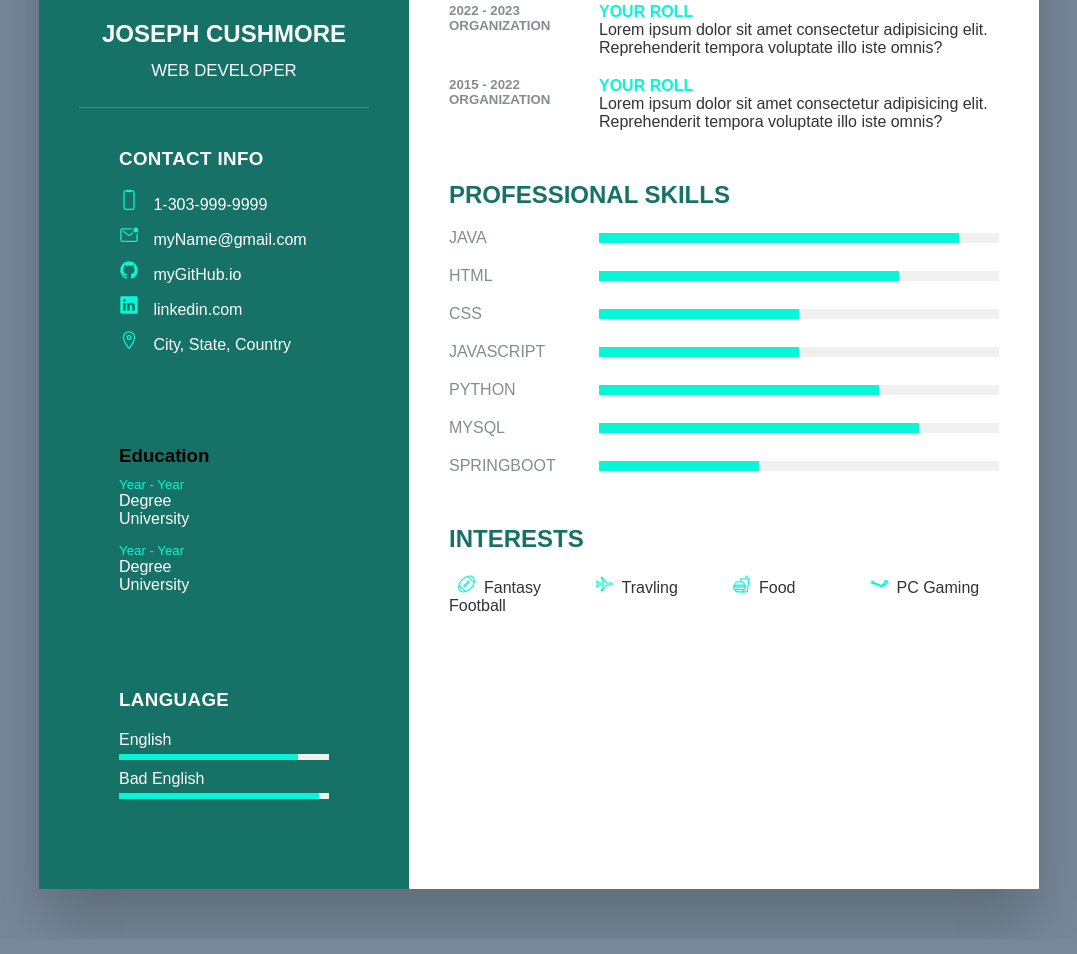
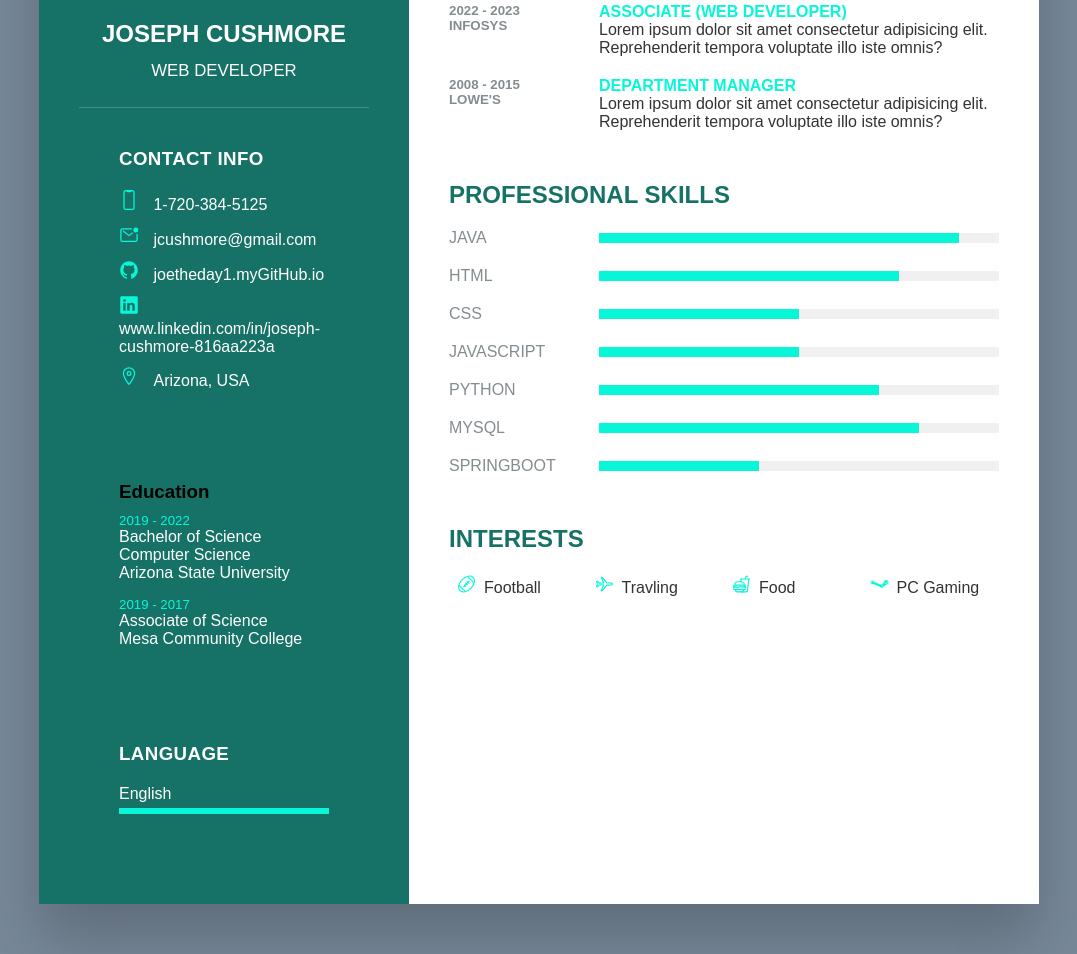
Before and after one commit to joetheday1/joetheday1.github.io, a plain HTML site: page index.html in a window 1280 px wide. Shown: the part 367-1321 px from the top of the page, without its empty margins (101-1178 px from the left). Drawn offline with nearby package versions, Linux system fonts and the light colour scheme.

Commit message:
Update index.html

```diff
--- a/index.html
+++ b/index.html
@@ -21,31 +21,31 @@
                 <ul>
                     <li>
                         <span class="icon"><ion-icon name="phone-portrait-outline"></ion-icon></span>
-                        <span class="text"> 1-303-999-9999</span>
+                        <span class="text">1-720-384-5125</span>
 
                     </li>
 
                     <li>
                         <span class="icon"><ion-icon name="mail-unread-outline"></ion-icon></span>
-                        <span class="text"> myName@gmail.com</span>
+                        <span class="text">jcushmore@gmail.com</span>
 
                     </li>
 
                     <li>
                         <span class="icon"><ion-icon name="logo-github"></ion-icon></span>
-                        <span class="text"> myGitHub.io</span>
+                        <span class="text">joetheday1.myGitHub.io</span>
 
                     </li>
 
                     <li>
                         <span class="icon"><ion-icon name="logo-linkedin"></ion-icon></span>
-                        <span class="text"> linkedin.com</span>
+                        <span class="text"> www.linkedin.com/in/joseph-cushmore-816aa223a</span>
 
                     </li>
 
                     <li>
                         <span class="icon"><ion-icon name="location-outline"></ion-icon></span>
-                        <span class="text"> City, State, Country</span>
+                        <span class="text">Arizona, USA</span>
 
                     </li>
                 </ul>
@@ -55,15 +55,15 @@
                 <h3 class="tilte">Education</h3>
                 <ul>
                     <li>
-                        <h5>Year - Year</h5>
-                        <h4>Degree</h4>
-                        <h4>University</h4>
+                        <h5>2019 - 2022</h5>
+                        <h4>Bachelor of Science Computer Science</h4>
+                        <h4>Arizona State University</h4>
                     </li>
 
                     <li>
-                        <h5>Year - Year</h5>
-                        <h4>Degree</h4>
-                        <h4>University</h4>
+                        <h5>2019 - 2017</h5>
+                        <h4>Associate of Science</h4>
+                        <h4>Mesa Community College</h4>
                     </li>
                 </ul>
             </div>
@@ -74,15 +74,7 @@
                     <li>
                         <span class="text">English</span>
                         <span class="percent">
-                            <div style="width: 85%;"></div>
-                        </span>
-
-                    </li>
-
-                    <li>
-                        <span class="text">Bad English</span>
-                        <span class="percent">
-                            <div style="width: 95%;"></div>
+                            <div style="width: 100%;"></div>
                         </span>
 
                     </li>
@@ -104,23 +96,23 @@
 
                     <div class="year_company">
                         <h5>2022 - 2023</h5>
-                        <h5>Organization</h5>
+                        <h5>Infosys</h5>
                     </div>
 
                     <div class="text">
-                        <h4>Your Roll</h4>
+                        <h4>Associate (Web Developer)</h4>
                         <p>Lorem ipsum dolor sit amet consectetur adipisicing elit. Reprehenderit tempora voluptate illo iste omnis?</p>
                     </div>
                 </div>
 
                 <div class="box">
                     <div class="year_company">
-                        <h5>2015 - 2022</h5>
-                        <h5>Organization</h5>
+                        <h5>2008 - 2015</h5>
+                        <h5>Lowe's</h5>
                     </div>
 
                     <div class="text">
-                        <h4>Your Roll</h4>
+                        <h4>Department Manager</h4>
                         <p>Lorem ipsum dolor sit amet consectetur adipisicing elit. Reprehenderit tempora voluptate illo iste omnis?</p>
                     </div>
                 </div>
@@ -183,7 +175,7 @@
             <div class="about interest">
                 <h2 class="title2">Interests</h2>
                 <ul>
-                    <li><ion-icon class="icon" name="american-football-outline"></ion-icon>Fantasy Football</li>
+                    <li><ion-icon class="icon" name="american-football-outline"></ion-icon>Football</li>
                     <li><ion-icon class="icon" name="airplane-outline"></ion-icon>Travling</li>
                     <li><ion-icon class="icon" name="fast-food-outline"></ion-icon>Food</li>
                     <li><ion-icon class="icon" name="logo-steam"></ion-icon>PC Gaming</li>
```
